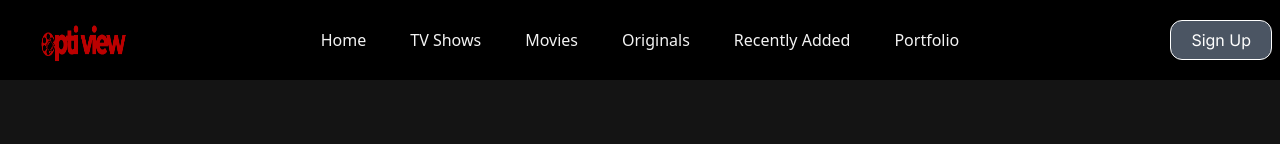
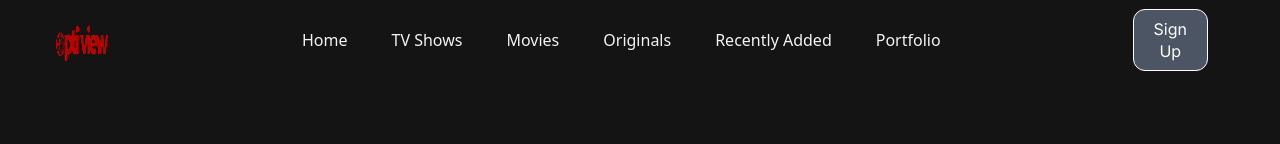
Before and after one commit to RishabhSinha02/rubix24_Capslock, a Next.js app: page / in a window 1280 px wide. Shown: the top 144 px of the page. Built offline with nearby package versions, Linux system fonts and the light colour scheme.

Commit message:
Navbar fixed

```diff
--- a/src/app/page.js
+++ b/src/app/page.js
@@ -134,10 +134,10 @@ Romance
 
 const Navbar = () => {
   return (
-    <div className="navbar bg-black">
+    <div className="navbar">
       <div className="navbar-start">
         <div className="dropdown">
-          <div className="netflixLogo">
+          <div className="netflixLogo ml-4">
             <a id="logo" href="#home"><img src="logo.png" alt="Logo Image" /></a>
           </div>
           <ul tabIndex={0} className="menu menu-sm dropdown-content mt-3 z-[1] p-2 shadow bg-base-100 rounded-box w-52">
@@ -159,7 +159,7 @@ const Navbar = () => {
         </ul>
       </div>
       <div className="navbar-end">
-        <button className="py-2 px-5 border rounded-xl bg-gray-600 text-white border-white hover:bg-orange-600">
+        <button className="py-2 mr-16 px-5 border rounded-xl bg-gray-600 text-white border-white hover:bg-orange-600">
           Sign Up
         </button>
       </div>
```
